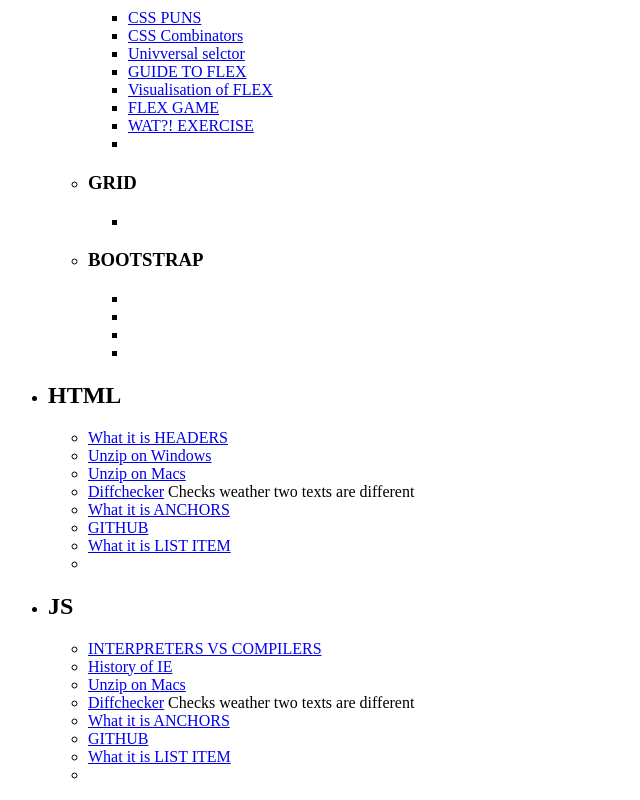
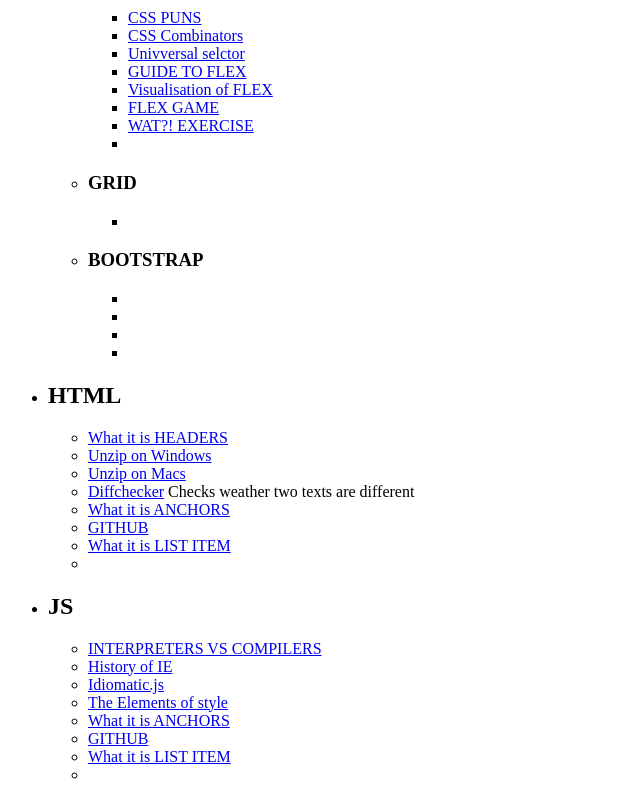
Before and after one commit to Shtuka1993/FullStack, a plain HTML site: page useful-links.html in a window 1280 px wide. Shown: the part 616-1416 px from the top of the page, without its empty margins (0-640 px from the left). Drawn offline with Linux system fonts and the light colour scheme.

Commit message:
Add links

```diff
--- a/useful-links.html
+++ b/useful-links.html
@@ -87,8 +87,8 @@
             <ul>
                 <li><a href="https://www.youtube.com/watch?v=_C5AHaS1mOA">INTERPRETERS VS COMPILERS</a></li>
                 <li><a href="https://cloud.netlifyusercontent.com/assets/344dbf88-fdf9-42bb-adb4-46f01eedd629/dad7b1cb-2490-48a1-9959-3040a7e0cf27/ie6-comic-strip.jpg">History of IE</a></li>
-                <li><a href="https://support.apple.com/en-gb/guide/mac-help/mchlp2528/mac">Unzip on Macs</a></li>
-                <li><a href="https://www.diffchecker.com/">Diffchecker</a> Checks weather two texts are different</li>
+                <li><a href="https://github.com/rwaldron/idiomatic.js">Idiomatic.js</a></li>
+                <li><a href="https://en.wikipedia.org/wiki/The_Elements_of_Style">The Elements of style</a></li>
                 <li><a href="https://developer.mozilla.org/en-US/docs/Web/HTML/Element/a">What it is ANCHORS</a></li>
                 <li><a href="https://github.com/">GITHUB</a></li>
                 <li><a href="https://developer.mozilla.org/en-US/docs/Web/HTML/Element/li">What it is LIST ITEM</a></li>
```
